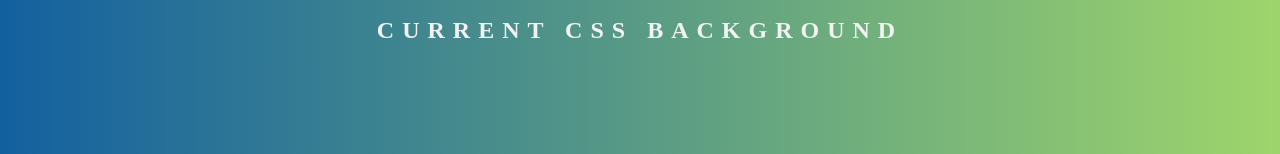
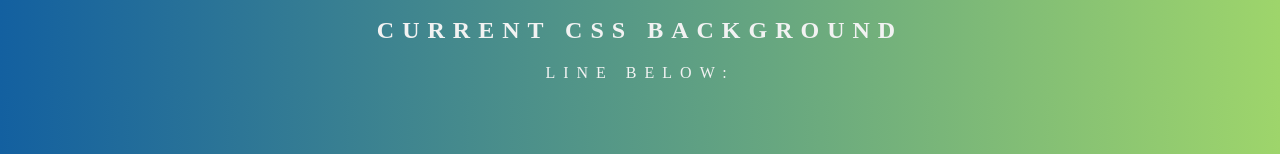
Before and after one commit to praizjosh/Background-Generator, a website: page index.html in a window 1280 px wide. Shown: the part 235-389 px from the top of the page. Drawn offline with Linux system fonts and the light colour scheme.

Commit message:
added line paragraph

```diff
--- a/index.html
+++ b/index.html
@@ -9,6 +9,7 @@
 	<input type="color" class="color1" name="color1" value="#0a3c0b">
 	<input type="color" class="color2" name="color2" value="#00ffff">
 	<h2>Current CSS Background</h2>
+	<p>Line Below:</p>
 
 	<h3></h3>
 
```
Also changed, not shown: package.json (added, +19 -0 lines).
